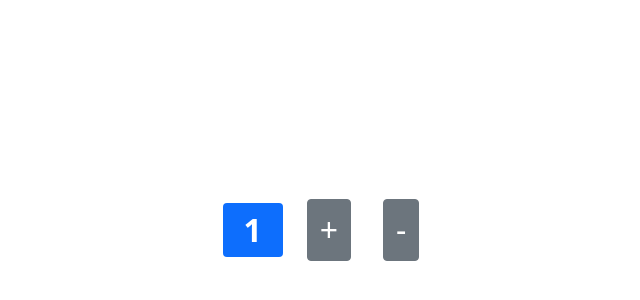
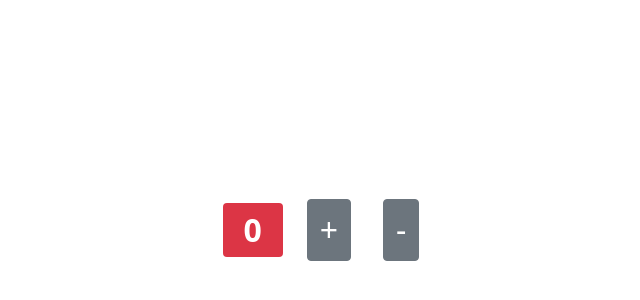
Before and after one commit to egolegegit/2_Frontend_lesson_2, a React (Create React App) app: page / in a window 1280 px wide. Shown: the part 170-470 px from the top of the page, without its empty margins (315-955 px from the left). Built offline with nearby package versions, Linux system fonts and the light colour scheme.

Commit message:
fix initial state

```diff
--- a/src/components/counter.jsx
+++ b/src/components/counter.jsx
@@ -3,7 +3,7 @@ import ButtonCounter from '../components/buttonCounter'
 import Context from './context'
 
 const Counter = () => {
-  const [count, setCount] = useState(1)
+  const [count, setCount] = useState(0)
 
   const getBageclasses = () => {
     let classes = ' badge m-2 bg-'
```
Also changed, not shown: 1 other file (tests, documents, lock files or other folders).
